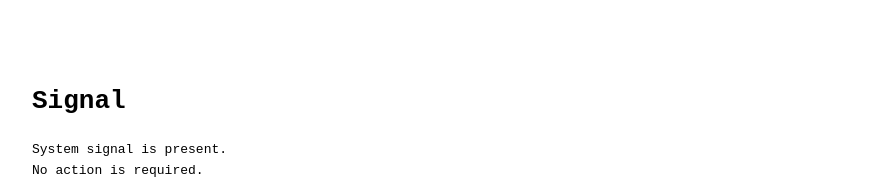
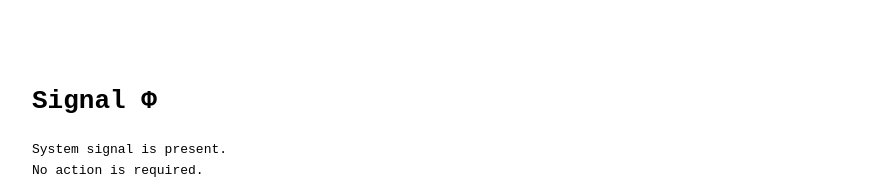
Before and after one commit to AiBhrigu/bhrigu-portal, a Next.js app: page /signal in a window 1280 px wide. Shown: the top 179 px of the page, without its empty margins (32-915 px from the left). Built offline with nearby package versions, Linux system fonts and the light colour scheme.

Commit message:
portal: style Φ seal (inherit color, no purple link)

```diff
--- a/pages/index.js
+++ b/pages/index.js
@@ -19,7 +19,7 @@ export default function Home() {
         <span>BHRIGU</span>
         <a href="/signal"
            aria-label="Phi anchor"
-           style={{ textDecoration: "none", opacity: 0.85, fontWeight: 700 }}>
+           style={{ textDecoration: "none", color: "inherit", opacity: 0.85, fontWeight: 700, letterSpacing: "0.02em" }}>
           Φ
         </a>
       </h1>
--- a/pages/signal.js
+++ b/pages/signal.js
@@ -1,7 +1,7 @@
 export default function Signal() {
   return (
     <main style={{ padding: "4rem", fontFamily: "monospace", lineHeight: "1.6", maxWidth: "820px" }}>
-      <h1>Signal</h1>
+      <h1>Signal Φ</h1>
 
       <p>
         System signal is present.<br />
```
